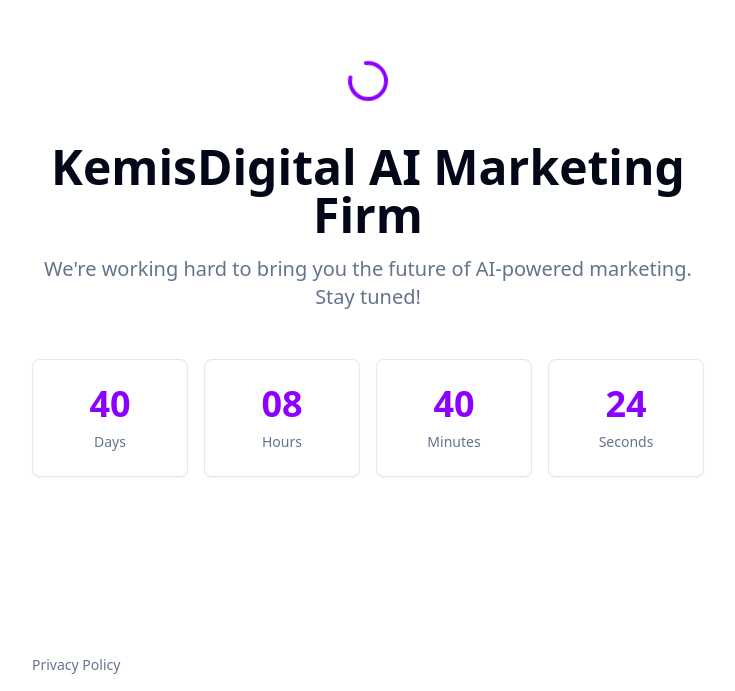
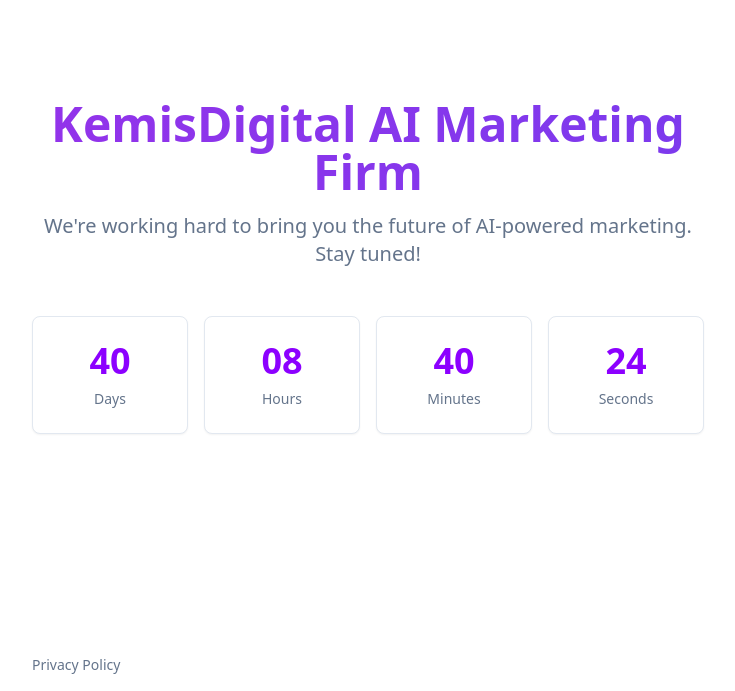
Before and after one commit to salutethegenius/kemisdigital-2027, a React (Vite) app in the folder client/: page / in a window 1280 px wide. Shown: the part 109-800 px from the top of the page, without its empty margins (272-1007 px from the left). Built offline with nearby package versions, Linux system fonts and the light colour scheme.

Commit message:
Agent query: Is the coming soon page displaying correctly with the preloader animation and countdown timer?

```diff
--- a/client/src/main.tsx
+++ b/client/src/main.tsx
@@ -6,6 +6,7 @@ import { SWRConfig } from "swr";
 import { fetcher } from "./lib/fetcher";
 import { Toaster } from "@/components/ui/toaster";
 import { ThemeProvider } from "@/hooks/use-theme";
+import { useLocation } from "wouter";
 
 // Pages
 import Home from "./pages/Home";
--- a/client/src/pages/ComingSoon.tsx
+++ b/client/src/pages/ComingSoon.tsx
@@ -1,10 +1,24 @@
 import { motion } from "framer-motion";
-import { Loader2 } from "lucide-react";
+import { useState, useEffect } from "react";
 import CountdownTimer from "@/components/shared/CountdownTimer";
+import Preloader from "@/components/shared/Preloader";
 
 export default function ComingSoon() {
+  const [isLoading, setIsLoading] = useState(true);
   // Set launch date to January 1st, 2025
   const launchDate = new Date('2025-01-01T00:00:00');
+
+  useEffect(() => {
+    const timer = setTimeout(() => {
+      setIsLoading(false);
+    }, 3500); // Match preloader duration
+
+    return () => clearTimeout(timer);
+  }, []);
+
+  if (isLoading) {
+    return <Preloader />;
+  }
 
   return (
     <div className="min-h-screen bg-background flex flex-col items-center justify-center p-4">
@@ -14,19 +28,11 @@ export default function ComingSoon() {
         transition={{ duration: 0.5 }}
         className="text-center max-w-2xl mx-auto"
       >
-        <motion.div
-          animate={{ rotate: 360 }}
-          transition={{ duration: 2, repeat: Infinity, ease: "linear" }}
-          className="inline-block mb-8"
-        >
-          <Loader2 className="w-12 h-12 text-primary" />
-        </motion.div>
-
         <motion.h1
           initial={{ y: 20, opacity: 0 }}
           animate={{ y: 0, opacity: 1 }}
           transition={{ delay: 0.2 }}
-          className="text-4xl md:text-5xl font-bold mb-4"
+          className="text-4xl md:text-5xl font-bold mb-4 bg-clip-text text-transparent bg-gradient-to-r from-purple-600 to-violet-600"
         >
           KemisDigital AI Marketing Firm
         </motion.h1>
--- a/client/src/pages/Privacy.tsx
+++ b/client/src/pages/Privacy.tsx
@@ -101,7 +101,7 @@ export default function Privacy() {
             <div className="pl-6">
               <p>KemisDigital</p>
               <p>support@kemisdigital.com</p>
-              <p>+1 (242) 555-0123</p>
+              <p>+1 (242) 605-1522</p>
             </div>
           </CardContent>
         </Card>
```
